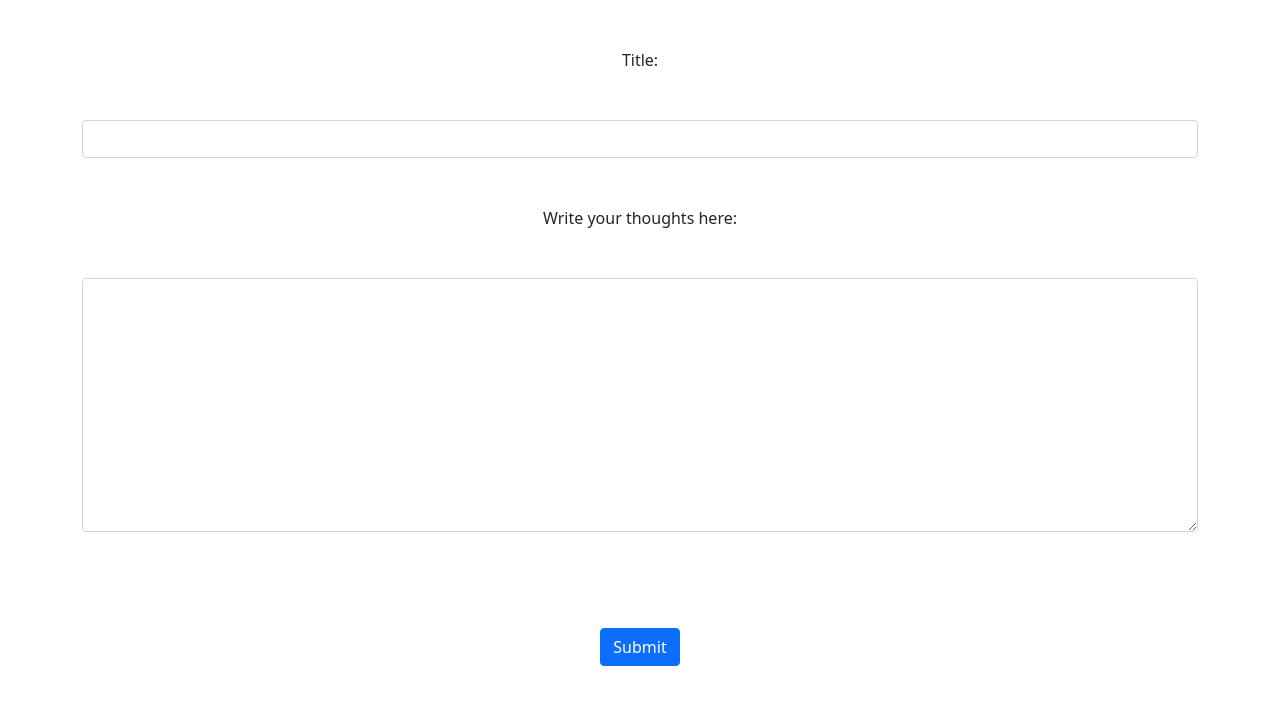
After one commit to HoneyBunny3/django-esst, a Django app: page /smart/notes/new in a window 1280 px wide. The commit adds this page. Shown: the top 713 px of the page. Run offline with Django 3.2, Linux system fonts and the light colour scheme.

Commit message:
Completed section 6

```diff
--- /dev/null
+++ b/notes/forms.py
@@ -0,0 +1,22 @@
+from django import forms
+from django.core.exceptions import ValidationError
+
+from .models import Notes
+
+class NotesForm(forms.ModelForm):
+    class Meta:
+        model = Notes
+        fields = ('title', 'text')
+        widgets = {
+            'title': forms.TextInput(attrs={'class': 'form-control my-5'}),
+            'text': forms.Textarea(attrs={'class': 'form-control my-5'})
+        }
+        labels = {
+            'text': 'Write your thoughts here:'
+        }
+
+    def clean_title(self):
+        title = self.cleaned_data['title']
+        if 'Django' not in title:
+            raise ValidationError('We only accept notes about Django!')
+        return title
--- a/notes/templates/notes/notes_detail.html
+++ b/notes/templates/notes/notes_detail.html
@@ -5,4 +5,6 @@
     <h1 class="my-5">{{note.title}}</h1>
     <p>{{note.text}}</p>
 </div>
+
+<a href="{% url 'notes.list' %}" class="btn btn-secondary my-5">Back</a>
 {% endblock %}
--- /dev/null
+++ b/notes/templates/notes/notes_form.html
@@ -0,0 +1,15 @@
+{% extends 'base.html' %}
+
+{% block content %}
+
+<form action="{% url 'notes.new' %}" method='POST'>{% csrf_token %}
+    {{ form.as_p }}
+    <button type="submit" class="btn btn-primary my-5">Submit</button>
+</form>
+{% if form.errors %}
+<div class="alert alert-danger my-5">
+    {{form.errors.title.as_text}}
+</div>
+{% endif %}
+
+{% endblock %}
--- a/notes/templates/notes/notes_list.html
+++ b/notes/templates/notes/notes_list.html
@@ -2,6 +2,7 @@
 
 {% block content %}
     <h1 class="my-5">These are the notes:</h1>
+
         <div class="row row-cols3 g-2">
             {% for note in notes %}
             <div class="col">
@@ -9,11 +10,11 @@
                     <a href="{% url 'notes.detail' pk=note.id %}" class="text-dark text-decoration-non">
                         <h3>{{note.title}}</h3>
                     </a>
-                    {{note.text | truncatechars:10}}
+                    {{note.text|truncatechars:10}}
 
                 </div>
             </div>
-            {% endfor%}
+            {% endfor %}
 
         </div>
 {% endblock %}
--- a/notes/urls.py
+++ b/notes/urls.py
@@ -5,4 +5,5 @@ from . import views
 urlpatterns = [
     path('notes', views.NotesListView.as_view(), name="notes.list"),
     path('notes/<int:pk>', views.NotesDetailView.as_view(), name="notes.detail"),
+    path('notes/new', views.NotesCreateView.as_view(), name="notes.new"),
 ]
--- a/notes/views.py
+++ b/notes/views.py
@@ -1,9 +1,15 @@
+from typing import List
 from django.shortcuts import render
 from django.http import Http404
-from django.views.generic import DetailView, ListView
+from django.views.generic import CreateView, DetailView, ListView
 
+from .forms import NotesForm
+from .models import Notes
 
-from .models import Notes
+class NotesCreateView(CreateView):
+    model = Notes
+    success_url = '/smart/notes'
+    form_class = NotesForm
 
 class NotesListView(ListView):
     model = Notes
--- a/static/css/style.css
+++ b/static/css/style.css
@@ -1,3 +1 @@
-.note-li {
-    color: red;
-}
+ul.errorlist {display:none}
--- a/static/templates/base.html
+++ b/static/templates/base.html
@@ -2,6 +2,7 @@
 <html>
     <head>
         <title>SmartNotes!</title>
+        <link rel="stylesheet" type="text/css" href="{% static 'css/style.css' %}"/>
         <link href="https://cdn.jsdelivr.net/npm/bootstrap@5.0.1/dist/css/bootstrap.min.css" rel="stylesheet" integrity="sha384-+0n0xVW2eSR5OomGNYDnhzAbDsOXxcvSN1TPprVMTNDbiYZCxYbOOl7+AMvyTG2x" crossorigin="anonymous">
     </head>
 
```
Also changed, not shown: db.sqlite3, notes/models.py (line endings or trailing spaces).
